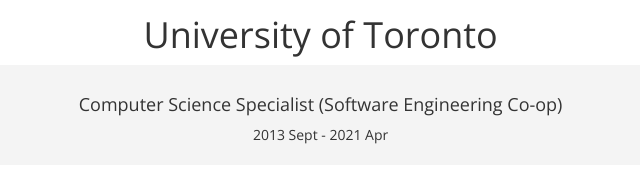
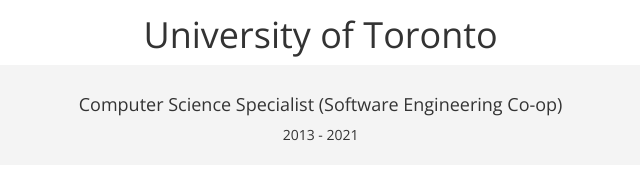
Before and after one commit to HarrisonFok/HarrisonFok.github.io, a plain HTML site: page index.html in a window 1280 px wide. Shown: the part 2260-2442 px from the top of the page, 513-1153 px from the left. Drawn offline with nearby package versions, Linux system fonts and the light colour scheme.

Commit message:
Updated education

```diff
--- a/index.html
+++ b/index.html
@@ -303,7 +303,7 @@ https://templatemo.com/tm-518-sentra
                                         <div class="item">
                                             <div class="text-content">
                                                 <strong><h4>Computer Science Specialist (Software Engineering Co-op)</h4></strong>
-                                                <span>2013 Sept - 2021 Apr</span>
+                                                <span>2013 - 2021</span>
                                             </div>
                                         </div>
                                     </div>
```
